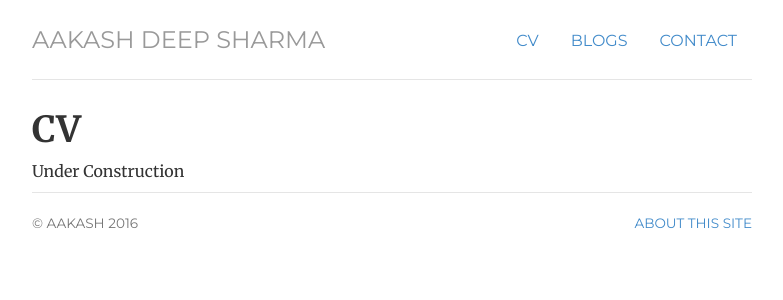
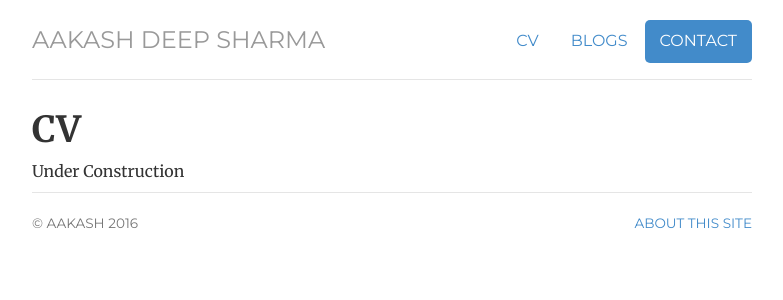
Before and after one commit to aakash-deep-sharma/aakash-deep-sharma.github.io, a Jekyll site: the page built from contacts/index.html, in a window 1280 px wide. Shown: the top 300 px of the page, without its empty margins (248-1031 px from the left). Built offline with Jekyll 4.4.1, drawn with Linux system fonts in a browser that asks for light colours.

Commit message:
Update header.html

```diff
--- a/_includes/header.html
+++ b/_includes/header.html
@@ -2,8 +2,8 @@
 	<ul class="nav nav-pills pull-right">
 		<li class="{{ page.cv }}"><a href="/cv" title="CV">CV</a></li>
 		<!-- <li class="{{ page.projects }}"><a href="/projects" title="Projects">Projects</a></li> -->
-		<li class="{{ page.bloge }}"><a href="/blog" title="blog">Blogs</a></li>
-		<li class="{{ page.contact }}"><a href="/contacts" title="Contacts">Contact</a></li>
+		<li class="{{ page.blog }}"><a href="/blog" title="blog">Blogs</a></li>
+		<li class="{{ page.contacts }}"><a href="/contacts" title="Contacts">Contact</a></li>
 	</ul>
 	<h3 class="text-muted"><a href="/">Aakash Deep Sharma</a></h3>
 </div> <!-- /header -->
```
